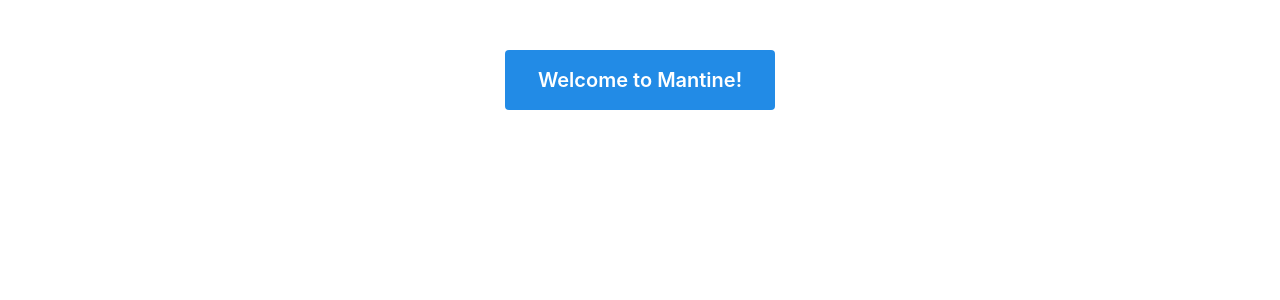
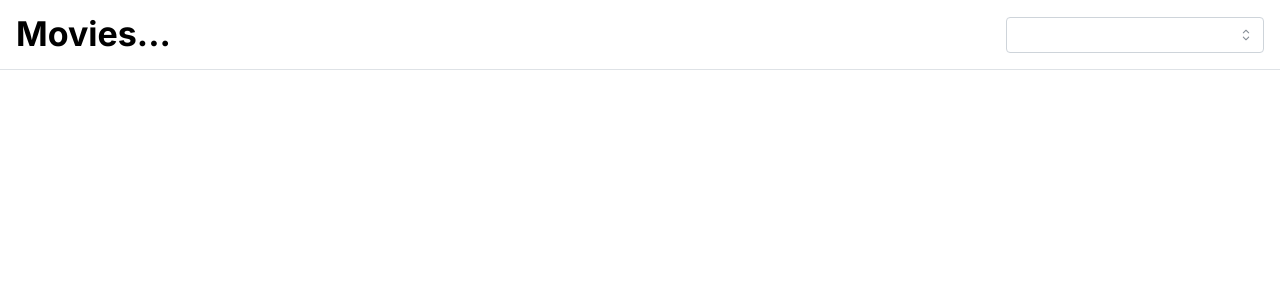
Before and after one commit to Prince2451/movie-browser, a Next.js app: page / in a window 1280 px wide. Shown: the top 300 px of the page. Built offline with nearby package versions, Linux system fonts and the light colour scheme.

Commit message:
font and header added

```diff
--- /dev/null
+++ b/components/layout/header/header.module.css
@@ -0,0 +1,4 @@
+.nav {
+  width: 100%;
+  height: 100%;
+}
--- /dev/null
+++ b/components/layout/header/index.tsx
@@ -0,0 +1,18 @@
+import { Box, Flex, Select, Title } from "@mantine/core";
+import React from "react";
+import classes from "./header.module.css";
+
+const Header: React.FC = () => {
+  return (
+    <nav className={classes.nav}>
+      <Flex w="100%" justify="space-between" px="md" align="center" h="100%">
+        <Title>Movies...</Title>
+        <Box>
+          <Select data={[]} />
+        </Box>
+      </Flex>
+    </nav>
+  );
+};
+
+export default Header;
--- a/pages/_app.tsx
+++ b/pages/_app.tsx
@@ -1,20 +1,38 @@
 import "@mantine/core/styles.css";
 import Head from "next/head";
-import { MantineProvider } from "@mantine/core";
+import { AppShell, MantineProvider } from "@mantine/core";
 import { theme } from "../theme";
+import Header from "../components/layout/header";
+import { Inter } from "next/font/google";
+import { AppProps } from "next/app";
 
-export default function App({ Component, pageProps }: any) {
+const inter = Inter({
+  subsets: ["latin"],
+});
+
+export default function App({ Component, pageProps }: AppProps) {
   return (
-    <MantineProvider theme={theme}>
+    <MantineProvider theme={{ ...theme, fontFamily: inter.style.fontFamily }}>
       <Head>
-        <title>Mantine Template</title>
+        <title>Movie Browsing</title>
         <meta
           name="viewport"
           content="minimum-scale=1, initial-scale=1, width=device-width, user-scalable=no"
         />
         <link rel="shortcut icon" href="/favicon.svg" />
       </Head>
-      <Component {...pageProps} />
+      <AppShell
+        header={{
+          height: 70,
+        }}
+      >
+        <AppShell.Header>
+          <Header />
+        </AppShell.Header>
+        <AppShell.Main>
+          <Component {...pageProps} />
+        </AppShell.Main>
+      </AppShell>
     </MantineProvider>
   );
 }
--- a/pages/index.tsx
+++ b/pages/index.tsx
@@ -1,9 +1,12 @@
-import { Button, Group } from "@mantine/core";
+import { Box, Button, Group } from "@mantine/core";
+import Head from "next/head";
 
 export default function IndexPage() {
   return (
-    <Group mt={50} justify="center">
-      <Button size="xl">Welcome to Mantine!</Button>
-    </Group>
+    <Box>
+      <Head>
+        <title>Browse Movies - List</title>
+      </Head>
+    </Box>
   );
 }
--- a/theme.ts
+++ b/theme.ts
@@ -1,4 +1,6 @@
 import { createTheme } from "@mantine/core";
 export const theme = createTheme({
-  /* Put your mantine theme override here */
+  /* Put your mantine theme override here
+  Font Family override exists in pages/_app.tsx
+  */
 });
```
